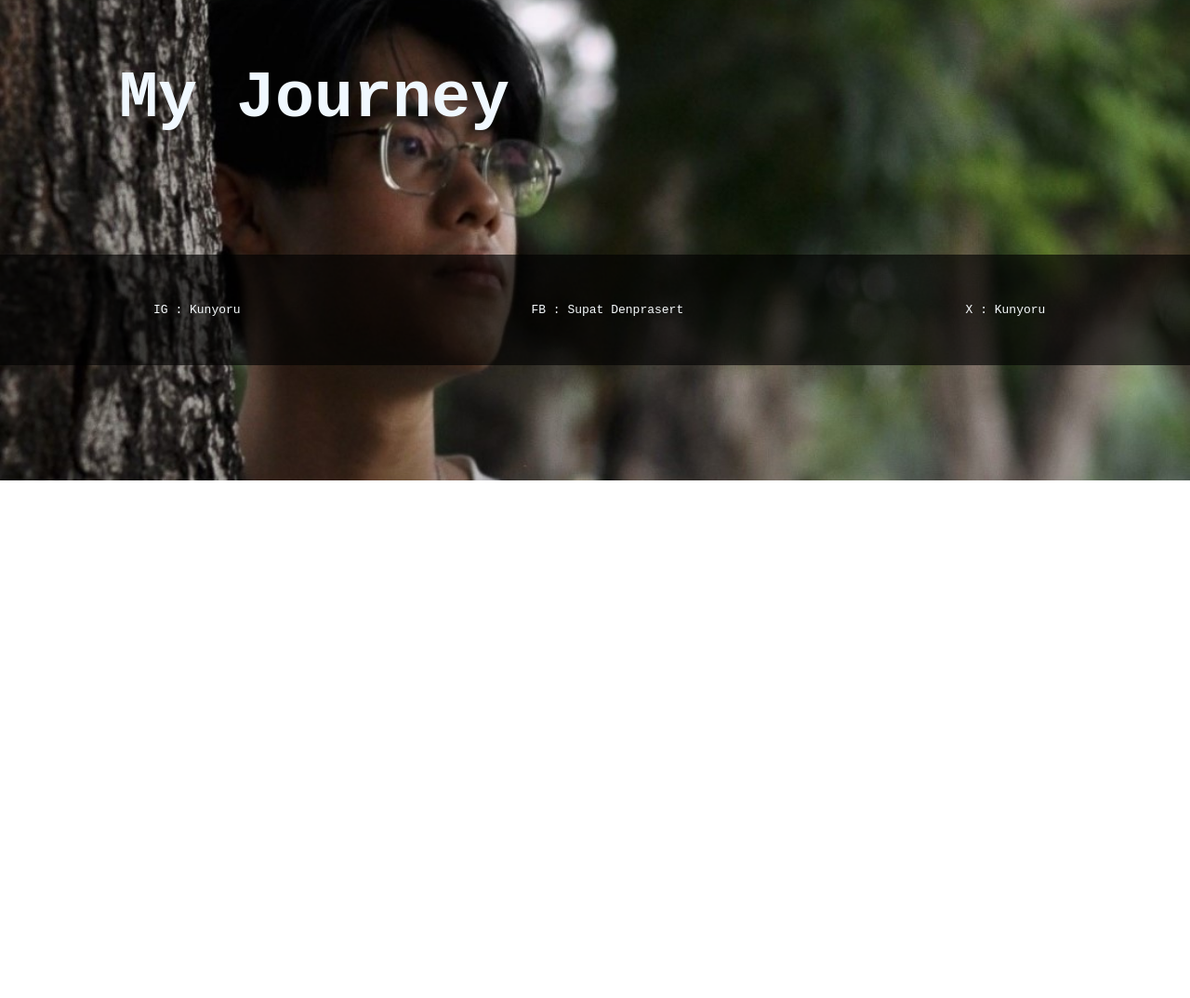
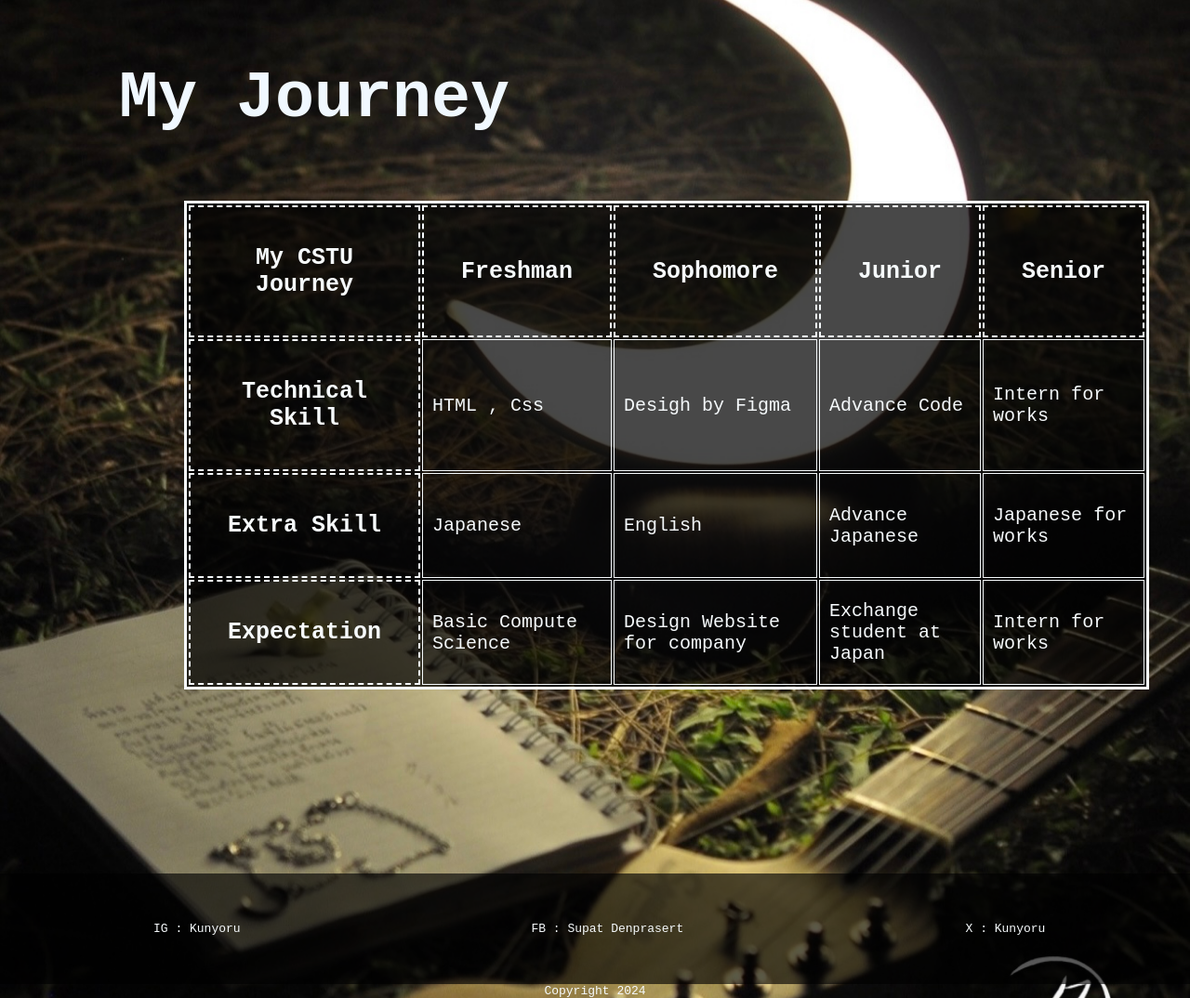
Before and after one commit to SupatDenprasert/test, a plain HTML site: page myjorney.html in a window 1280 px wide. Shown: the part 283-1357 px from the top of the page at 93% size. Before the commit the page ends 800 px from the top, so only its background shows below. Drawn offline with Linux system fonts and the light colour scheme.

Commit message:
modify all

```diff
--- a/myjorney.html
+++ b/myjorney.html
@@ -4,7 +4,7 @@
     <title>my future</title>
     <link rel="stylesheet" href="mystyle.css">
 </head>
-    <body style="background-image: url('resource/mypic.JPG');
+    <body style="background-image: url('resource/ฝัน\ poster.png');
              background-size:cover; background-repeat: no-repeat;"></body>
     <header>
         <table style="width: 100%;">
@@ -21,7 +21,7 @@
         <table style="width: 100%">
             <tr>
                 <th><a class="home" href="http://127.0.0.1:3000/index.html">Home</a></th>
-                <th><a class="journey" href="http://127.0.0.1:3000/myjorney.html">My journey</a></th>
+                <th><a class="journeys" href="http://127.0.0.1:3000/myjorney.html">My journey</a></th>
                 <th><a class="future" href="http://127.0.0.1:3000/myfuture.html">my future</th>
             </tr>
         </table>
@@ -29,6 +29,38 @@
 
 <main class="maintwo">
     <h1 style="color: aliceblue;font-size: 70px;">My Journey</h1>
+    <table class="journey" style="width: 100%;border: 3px solid;">
+        <tr class="journeytable">
+            <th>My CSTU Journey</th>
+            <th>Freshman</th>
+            <th>Sophomore</th>
+            <th>Junior</th>
+            <th>Senior</th>
+        </tr>
+        <tr class="journeytable">
+            <th>Technical Skill</th>
+            <td>HTML , Css</td>
+            <td>Desigh by Figma</td>
+            <td>Advance Code</td>
+            <td>Intern for works</td>
+        </tr>
+        <tr class="journeytable">
+            <th>Extra Skill</th>
+            <td>Japanese</td>
+            <td>English</td>
+            <td>Advance Japanese</td>
+            <td>Japanese for works</td>
+        </tr>
+        <tr class="journeytable">
+            <th>Expectation</th>
+            <td>Basic Compute Science</td>
+            <td>Design Website for company</td>
+            <td>Exchange student at Japan</td>
+            <td>Intern for works</td>
+        </tr>
+
+    </table>
+
 </main>
 
     <footer>
@@ -40,6 +72,7 @@
                 <td>X : Kunyoru</td>
             </tr>
         </table>
+        <p>Copyright 2024</p>
     </footer>
 </body>
 </html>
--- a/mystyle.css
+++ b/mystyle.css
@@ -116,3 +116,21 @@ a:link, a:visited {
     margin: 5%;
     float: left;
   }
+
+.journey  {
+  background-color: rgba(0, 0, 0, 0.716);
+  margin: 70px;
+  color: #f6fafc;
+}
+
+.journeytable th {
+  border: 2px dashed;
+  padding: 40px;
+  font-size: 25px;
+}
+
+.journeytable td {
+  border: 1px solid;
+  padding: 10px;
+  font-size: 20px;
+}
```
Also changed, not shown: index.html (+3 -2 lines), myfuture.html (+1 -1 lines).
